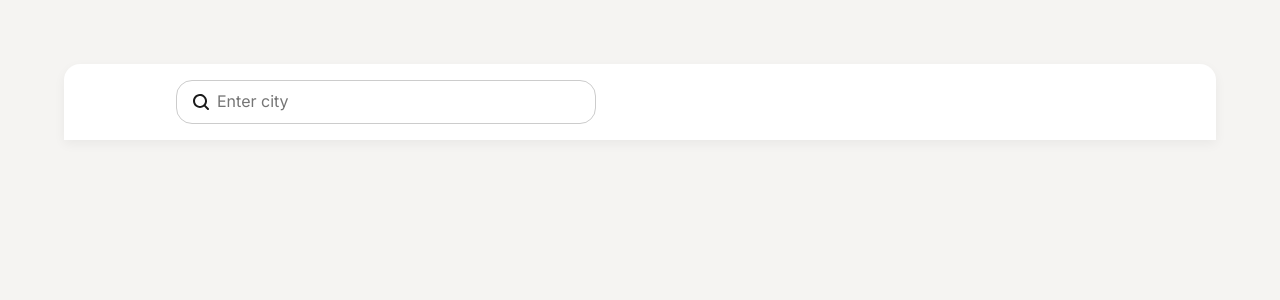
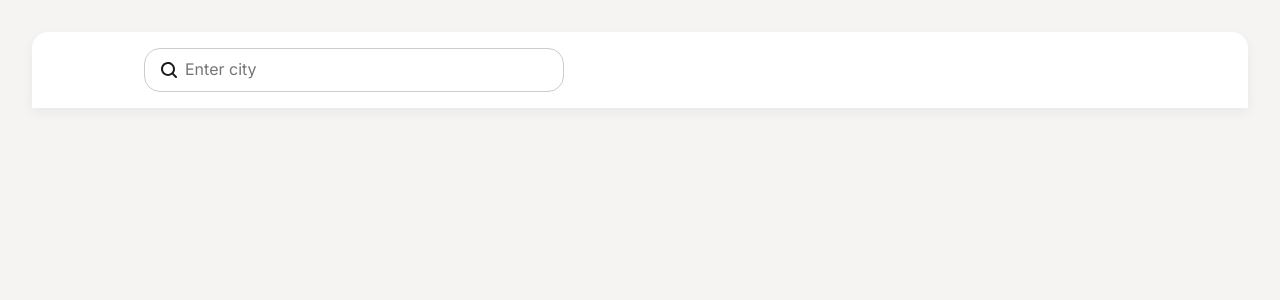
Before and after one commit to TetianaDiachenko/weather_app_react, a React (Vite) app: page / in a window 1280 px wide. Shown: the top 300 px of the page. Built offline with nearby package versions, Linux system fonts and the light colour scheme.

Commit message:
cleaned styles for layout

```diff
--- a/src/components/layout/Layout.module.scss
+++ b/src/components/layout/Layout.module.scss
@@ -1,19 +1,18 @@
 @use '../../scss/base/utils.scss' as *;
 @use '../../scss/base/breakpoints.scss' as *;
 
-.layout {
-    display: flex;
-    flex-direction: column;
-    align-items: center;
+.layout,
+.main {
+    padding: 2rem 1rem;
 }
 
-.wrapper {
+.layout {
     width: 100%;
     max-width: $maxWidth;
     display: flex;
     flex-direction: column;
+    margin: 0 auto;
     gap: 2rem;
-    padding: 2rem 1rem;
 
     @include screen(xxl) {
         padding: 2rem;
@@ -30,5 +29,4 @@
         padding: 0.5rem;
         gap: 0.5rem;
     }
-
 }
--- a/src/components/layout/Layout.tsx
+++ b/src/components/layout/Layout.tsx
@@ -9,12 +9,10 @@ import { Outlet } from 'react-router-dom';
 const Layout = () => {
     return (
         <div className={styles.layout}>
-            <div className={styles.wrapper}>
-                <Header />
-                <main className={styles.main}>
-                    <Outlet />
-                </main>
-            </div>
+            <Header />
+            <main className={styles.main}>
+                <Outlet />
+            </main>
         </div>
     );
 };
--- a/src/scss/main.scss
+++ b/src/scss/main.scss
@@ -5,9 +5,7 @@
 
 
 body {
-    max-width: $maxWidth;
     margin: 0 auto;
-    padding: 2rem;
     text-align: center;
     background-color: $bgColor;
   }
```
